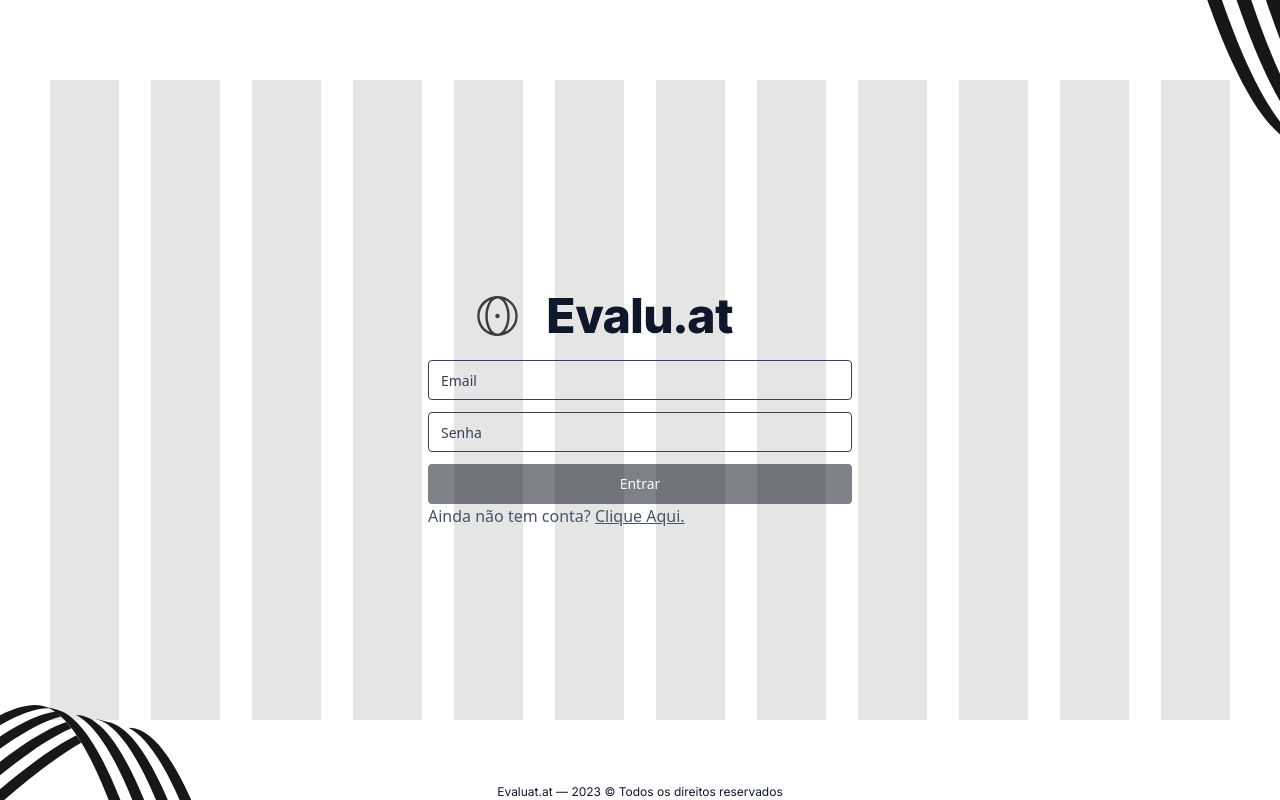
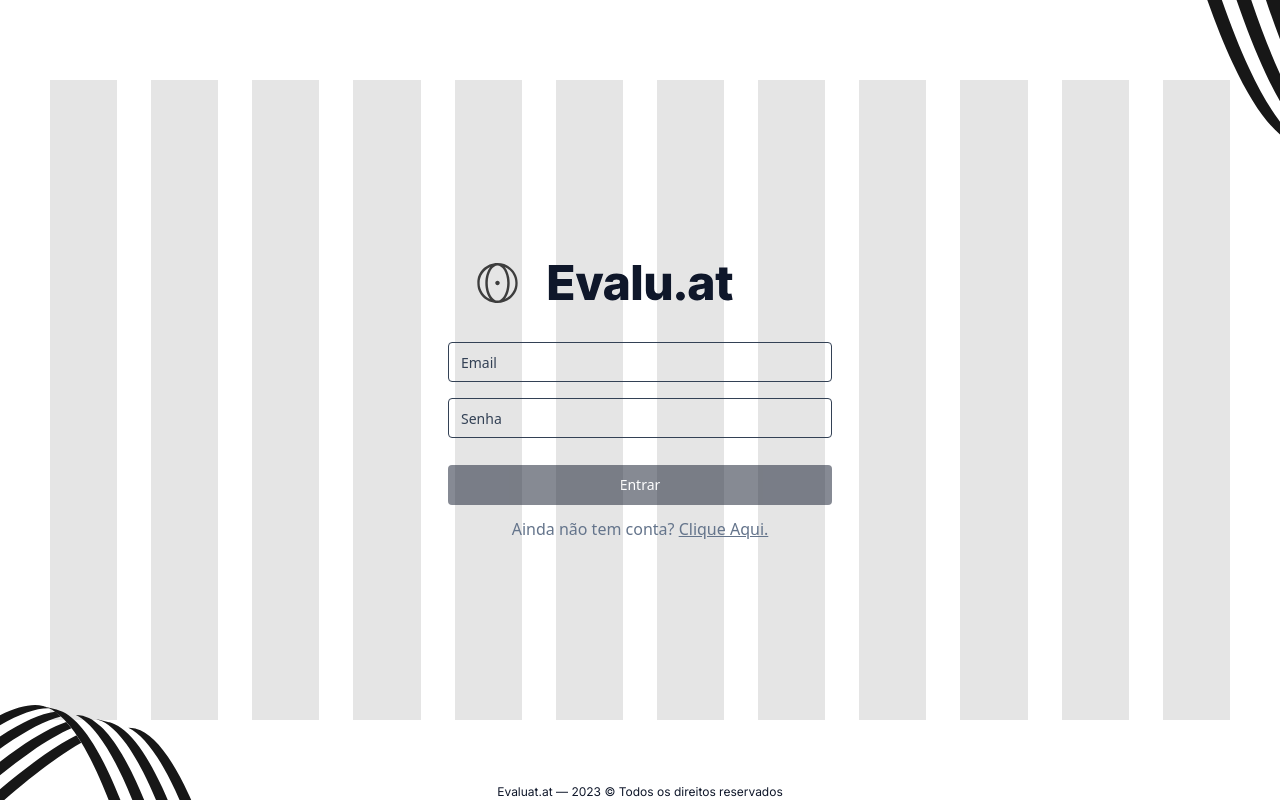
Before and after one commit to Evalu-at/evaluat-frontend, a React (Vite) app: page / in a window 1280 px wide. Built offline with nearby package versions, Linux system fonts and the light colour scheme.

Commit message:
feat: css changes

```diff
--- a/src/layouts/gridLayout.tsx
+++ b/src/layouts/gridLayout.tsx
@@ -3,7 +3,7 @@ import { BgIconLayout } from './bgIconLayout';
 export function GridLayout({ children }: { children: React.ReactNode }) {
   return (
     <div className="px-[50px] py-20  h-screen w-screen flex justify-center items-center">
-      <div className=" min-h-full min-w-full grid grid-cols-12 gap-8">
+      <div className=" min-h-full min-w-full grid grid-cols-12 gap-[34px]">
         <div className="bg-black/10"></div>
         <div className="bg-black/10"></div>
         <div className="bg-black/10"></div>
--- a/src/pages/loginPage.tsx
+++ b/src/pages/loginPage.tsx
@@ -3,7 +3,6 @@ import { Button } from '../components/ui/button';
 import { Input } from '../components/ui/input';
 import { zodResolver } from '@hookform/resolvers/zod';
 import { SubmitHandler, useForm } from 'react-hook-form';
-import { BgIconLayout } from '@/layouts/bgIconLayout';
 import z from 'zod';
 import {
   Form,
@@ -37,16 +36,17 @@ export function LoginPage() {
 
   return (
     <div className="">
-      <img className="p-5" src={evaluAtIcon} />
+      <img className="pb-[35px]" src={evaluAtIcon} />
       <Form {...form}>
-        <form className="flex flex-col gap-3">
+        <form className="flex flex-col">
           <FormField
             name="email"
             control={form.control}
             render={({ field }) => (
-              <FormItem>
+              <FormItem className="pb-4">
                 <FormControl>
                   <Input
+                    type="email"
                     className="rounded text-slate-700"
                     placeholder="Email"
                     {...field}
@@ -60,9 +60,10 @@ export function LoginPage() {
             name="password"
             control={form.control}
             render={({ field }) => (
-              <FormItem>
+              <FormItem className="pb-[27px]">
                 <FormControl>
                   <Input
+                    type="password"
                     className="rounded text-slate-700"
                     placeholder="Senha"
                     {...field}
@@ -74,7 +75,7 @@ export function LoginPage() {
           />
           <Button
             type="submit"
-            className="hover:bg-slate-700 text-white bg-slate-950 rounded"
+            className="hover:bg-slate-700 text-white bg-slate-900 rounded"
             disabled={!form.formState.isValid}
             onClick={form.handleSubmit(onSubmit)}
           >
@@ -82,12 +83,12 @@ export function LoginPage() {
           </Button>
         </form>
       </Form>
-      <span className="text-slate-600">
+      <div className="text-center text-slate-500 pt-3">
         Ainda não tem conta?{' '}
-        <Link className=" underline" to="/signup">
+        <Link className="underline" to="/signup">
           Clique Aqui.
         </Link>
-      </span>
+      </div>
     </div>
   );
 }
```
